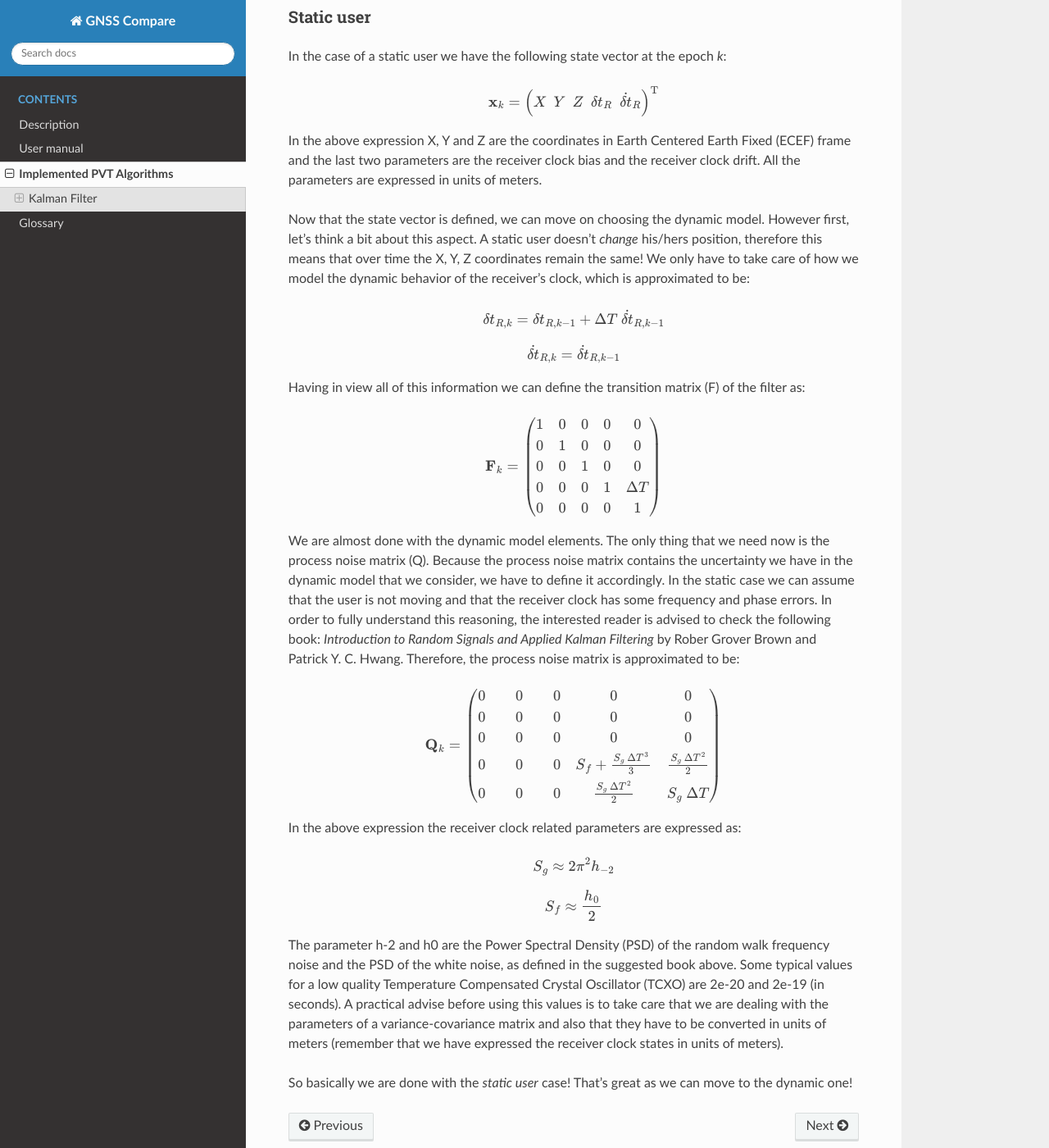
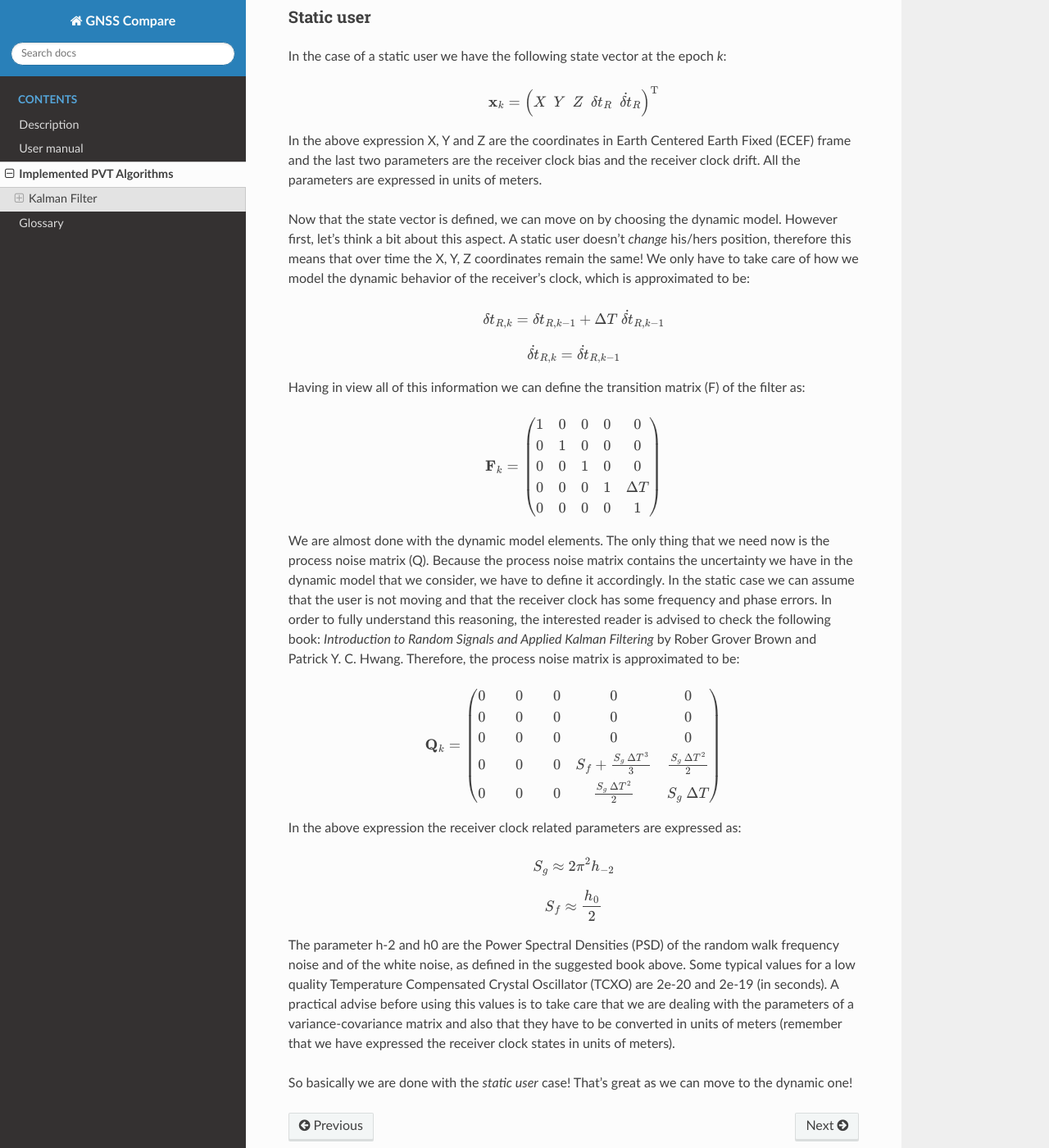
Before and after one commit to TheGalfins/GNSS_Compare, a Sphinx documentation site: the page built from docs/implemented_algorithms.rst, in a window 1280 px wide and 1400 px high, scrolled down 1963 px. Shown: the whole window at 82% size. Built offline with Sphinx 7.4.7 and the Read the Docs theme 2.0.0, drawn with Linux system fonts in a browser that asks for light colours.

Commit message:
Added few more corrections to the text

```diff
--- a/docs/implemented_algorithms.rst
+++ b/docs/implemented_algorithms.rst
@@ -77,7 +77,7 @@ by using the approximate receiver position. On the right hand side we have the u
 pseudorange equation one can form the observation matrix (H).
 
 *Practical advise: Take care that the unknowns from the linearized pseudorange equations are not the same as the position related unknowns
-that we are estimating directly in the EKF state vector. Check the GNSS Compare code (e.g., StaticExtendedKalmanFilter class) to understand how this is handled*
+that we are estimating directly in the EKF state vector. Check the GNSS Compare code (e.g., StaticExtendedKalmanFilter class) to understand how this is handled*.
 
 Good, now we can see how the EKF was implemented for the *static user* and the *dynamic user*.
 
@@ -92,7 +92,7 @@ In the case of a static user we have the following state vector at the epoch *k*
 In the above expression X, Y and Z are the coordinates in Earth Centered Earth Fixed (ECEF) frame and the last two parameters
 are the receiver clock bias and the receiver clock drift. All the parameters are expressed in units of meters.
 
-Now that the state vector is defined, we can move on choosing the dynamic model. However first, let's think a bit about this
+Now that the state vector is defined, we can move on by choosing the dynamic model. However first, let's think a bit about this
 aspect. A static user doesn't *change* his/hers position, therefore this means that over time the X, Y, Z coordinates remain
 the same! We only have to take care of how we model the dynamic behavior of the receiver's clock, which is approximated to be:
 
@@ -136,8 +136,7 @@ In the above expression the receiver clock related parameters are expressed as:
 .. math::
   S_f \approx \frac{h_0}{2}
 
-The parameter h-2 and h0 are the Power Spectral Density (PSD) of the random walk frequency noise and the PSD
-of the white noise, as defined in the suggested book above. Some typical values for a low quality Temperature
+The parameter h-2 and h0 are the Power Spectral Densities (PSD) of the random walk frequency noise and of the white noise, as defined in the suggested book above. Some typical values for a low quality Temperature
 Compensated Crystal Oscillator (TCXO) are 2e-20 and 2e-19 (in seconds). A practical advise before using this values
 is to take care that we are dealing with the parameters of a variance-covariance matrix and also that they have
 to be converted in units of meters (remember that we have expressed the receiver clock states in units of meters).
```
